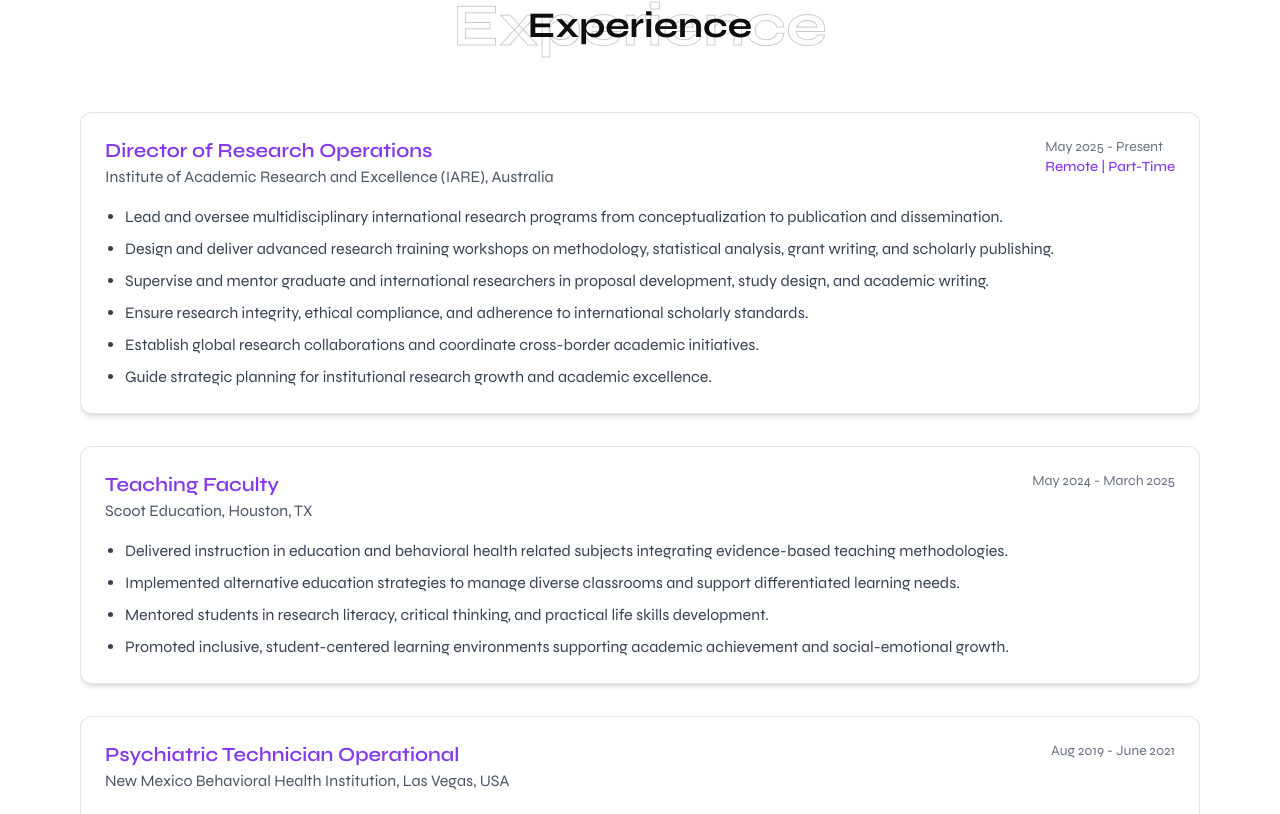
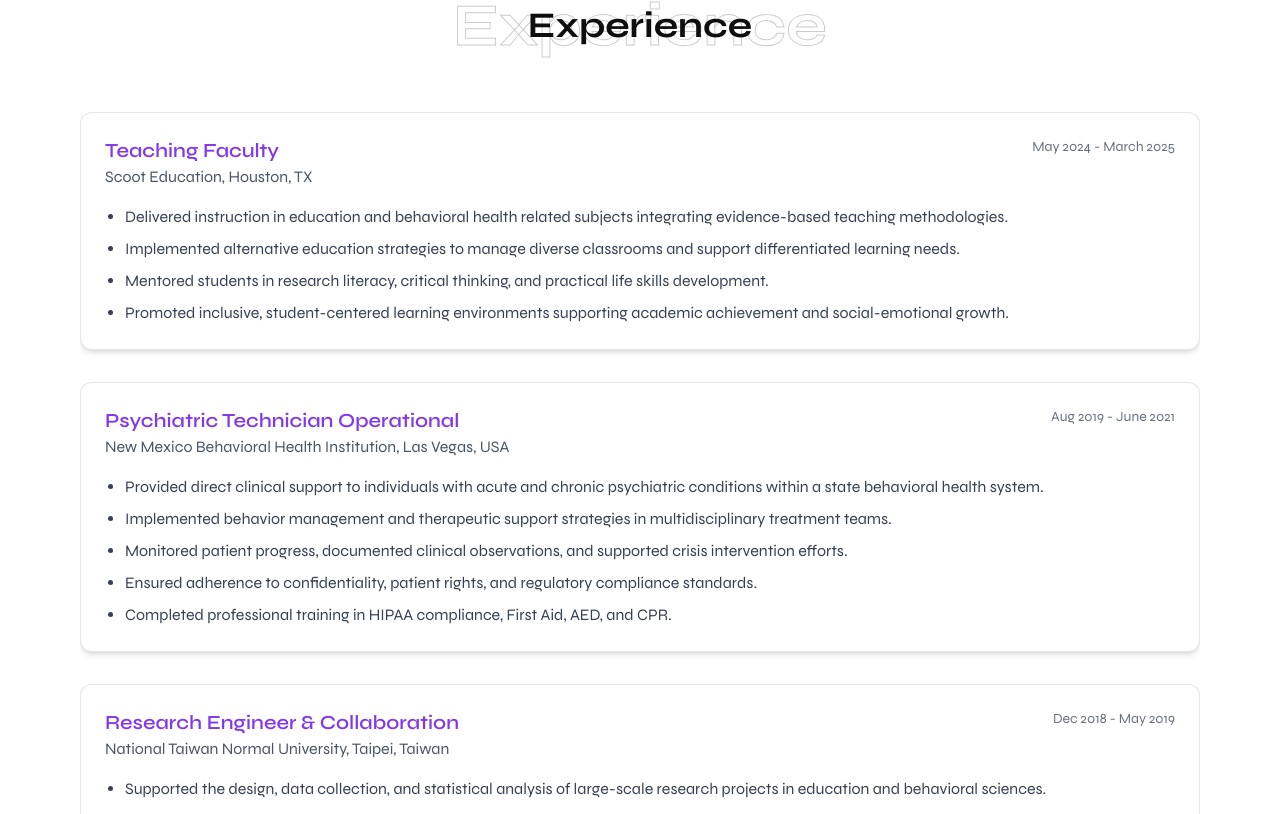
Before and after one commit to hunzilah-anwar/researcher-portfolio, a React (Vite) app: page / in a window 1280 px wide. Shown: the part 4246-5060 px from the top of the page. Built offline with nearby package versions, Linux system fonts and the light colour scheme.

Commit message:
experiance array first obj removed

```diff
--- a/src/pages/Home.jsx
+++ b/src/pages/Home.jsx
@@ -10,21 +10,6 @@ const Home = () => {
   const [showAllExperience, setShowAllExperience] = useState(false);
 
   const experience = [
-    {
-      role: "Director of Research Operations",
-      company:
-        "Institute of Academic Research and Excellence (IARE), Australia",
-      duration: "May 2025 - Present",
-      type: "Remote | Part-Time",
-      responsibilities: [
-        "Lead and oversee multidisciplinary international research programs from conceptualization to publication and dissemination.",
-        "Design and deliver advanced research training workshops on methodology, statistical analysis, grant writing, and scholarly publishing.",
-        "Supervise and mentor graduate and international researchers in proposal development, study design, and academic writing.",
-        "Ensure research integrity, ethical compliance, and adherence to international scholarly standards.",
-        "Establish global research collaborations and coordinate cross-border academic initiatives.",
-        "Guide strategic planning for institutional research growth and academic excellence.",
-      ],
-    },
     {
       role: "Teaching Faculty",
       company: "Scoot Education, Houston, TX",
```
